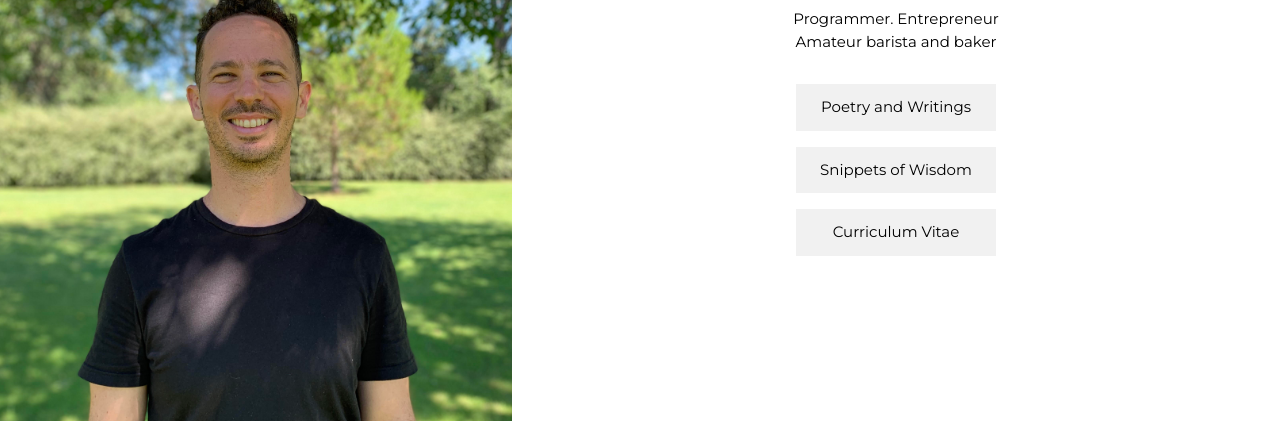
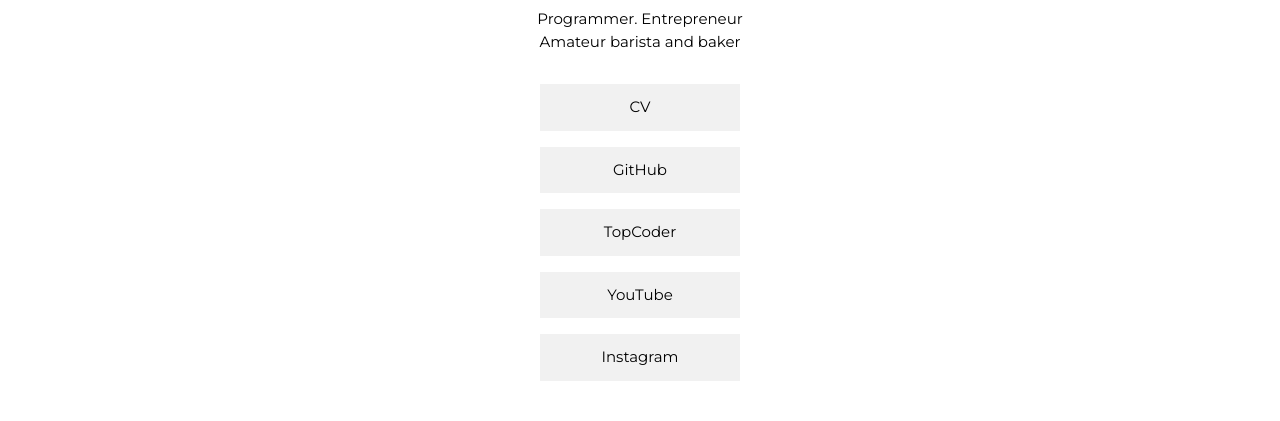
Before and after one commit to amiune/amiune.github.io, a plain HTML site: page index.html in a window 1280 px wide. Shown: the part 253-674 px from the top of the page. Drawn offline with nearby package versions, Linux system fonts and the light colour scheme.

Commit message:
Update index.html

```diff
--- a/index.html
+++ b/index.html
@@ -21,26 +21,22 @@
 </style>
 <body>
 
-<!-- Sidebar with image -->
-<nav class="w3-sidebar w3-hide-medium w3-hide-small" style="width:40%">
-  <div class="bgimg"></div>
-</nav>
 
-<!-- Hidden Sidebar (reveals when clicked on menu icon)-->
+<!-- Hidden Sidebar (reveals when clicked on menu icon)>
 <nav class="w3-sidebar w3-black w3-animate-right w3-xxlarge" style="display:none;padding-top:150px;right:0;z-index:2" id="mySidebar">
   <a href="javascript:void(0)" onclick="closeNav()" class="w3-button w3-black w3-xxxlarge w3-display-topright" style="padding:0 12px;">
     <i class="fa fa-remove"></i>
   </a>
   <div class="w3-bar-block w3-center">
-    <a href="./" class="w3-bar-item w3-button w3-text-grey w3-hover-black" onclick="closeNav()">heam</a>
+    <a href="http://hernan.amiune.com/" class="w3-bar-item w3-button w3-text-grey w3-hover-black" onclick="closeNav()">heam</a>
   </div>
-</nav>
+</nav -->
 
 <!-- Page Content -->
-<div class="w3-main w3-padding-large" style="margin-left:40%">
+<div class="w3-main w3-padding-large">
 
-  <!-- Menu icon to open sidebar -->
-  <span class="w3-button w3-top w3-white w3-xxlarge w3-text-grey w3-hover-text-black" style="width:auto;right:0;" onclick="openNav()"><i class="fa fa-bars"></i></span>
+  <!-- Menu icon to open sidebar >
+  <span class="w3-button w3-top w3-white w3-xxlarge w3-text-grey w3-hover-text-black" style="width:auto;right:0;" onclick="openNav()"><i class="fa fa-bars"></i></span -->
 
   <!-- Header -->
   <header class="w3-container w3-center" style="padding:128px 16px" id="home">
@@ -49,28 +45,35 @@
 	Programmer. Entrepreneur<br/>
 	Amateur barista and baker
 	</p>
-	<a href="writings.html">
-	    <button class="w3-button w3-light-grey w3-padding-large w3-margin-top">Poetry and Writings</button>
+	<a href="https://drive.google.com/file/d/164bKfk8Wm9PdP-Hcolg9lLbyx58ZRwA0/view?usp=sharing">
+	    <button class="w3-button w3-light-grey w3-padding-large w3-margin-top">CV</button>
 	</a>
 	<br/>
-	<a href="quotes.html">
-	    <button class="w3-button w3-light-grey w3-padding-large w3-margin-top">Snippets of Wisdom</button>
+	<a href="https://github.com/amiune">
+	    <button class="w3-button w3-light-grey w3-padding-large w3-margin-top">GitHub</button>
 	</a>
 	<br/>
-	<a href="https://drive.google.com/file/d/164bKfk8Wm9PdP-Hcolg9lLbyx58ZRwA0/view?usp=sharing">
-	    <button class="w3-button w3-light-grey w3-padding-large w3-margin-top">Curriculum Vitae</button>
+	<a href="https://www.topcoder.com/members/amiune">
+	    <button class="w3-button w3-light-grey w3-padding-large w3-margin-top">TopCoder</button>
+	</a>
+	<br/>
+	<a href="https://www.youtube.com/user/hernanamiune">
+	    <button class="w3-button w3-light-grey w3-padding-large w3-margin-top">YouTube</button>
+	</a>
+	<br/>
+	<a href="https://www.instagram.com/heam._/">
+	    <button class="w3-button w3-light-grey w3-padding-large w3-margin-top">Instagram</button>
 	</a>
   </header>
 
-  <!-- Footer -->
+  <!-- Footer>
   <footer class="w3-container w3-padding-64 w3-center w3-opacity w3-xlarge" style="margin:-24px">
     <a href="https://github.com/amiune"><i class="fa fa-github w3-hover-opacity"></i></a>
 	<a href="https://www.instagram.com/heam._/"><i class="fa fa-instagram w3-hover-opacity"></i></a>
     <a href="https://www.youtube.com/user/hernanamiune"><i class="fa fa-youtube w3-hover-opacity"></i></a>
-    <!--a href="https://twitter.com/__heam__"><i class="fa fa-twitter w3-hover-opacity"></i></a-->
 	<a href="https://www.topcoder.com/members/amiune" class="w3-hover-opacity">[tc]</a>
-  <!-- End footer -->
   </footer>
+  < End footer -->
 
 <!-- END PAGE CONTENT -->
 </div>
```
